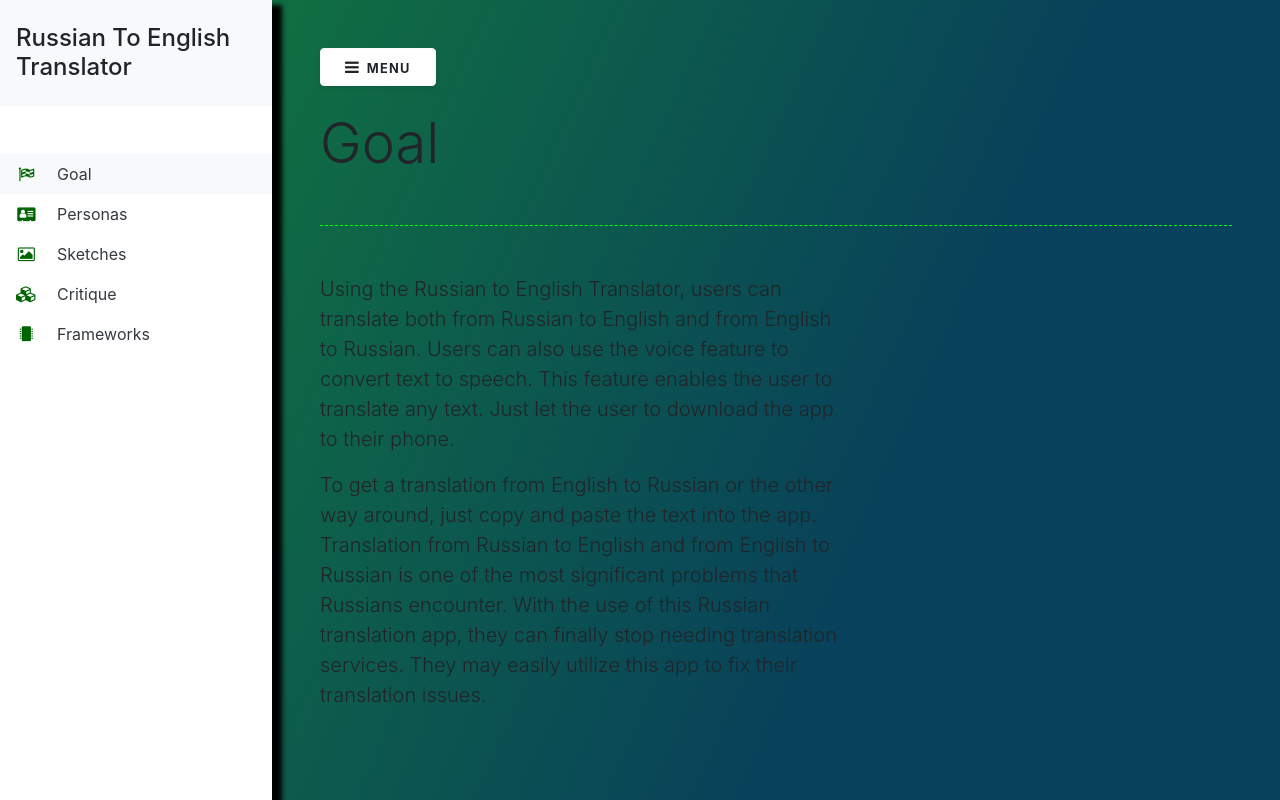
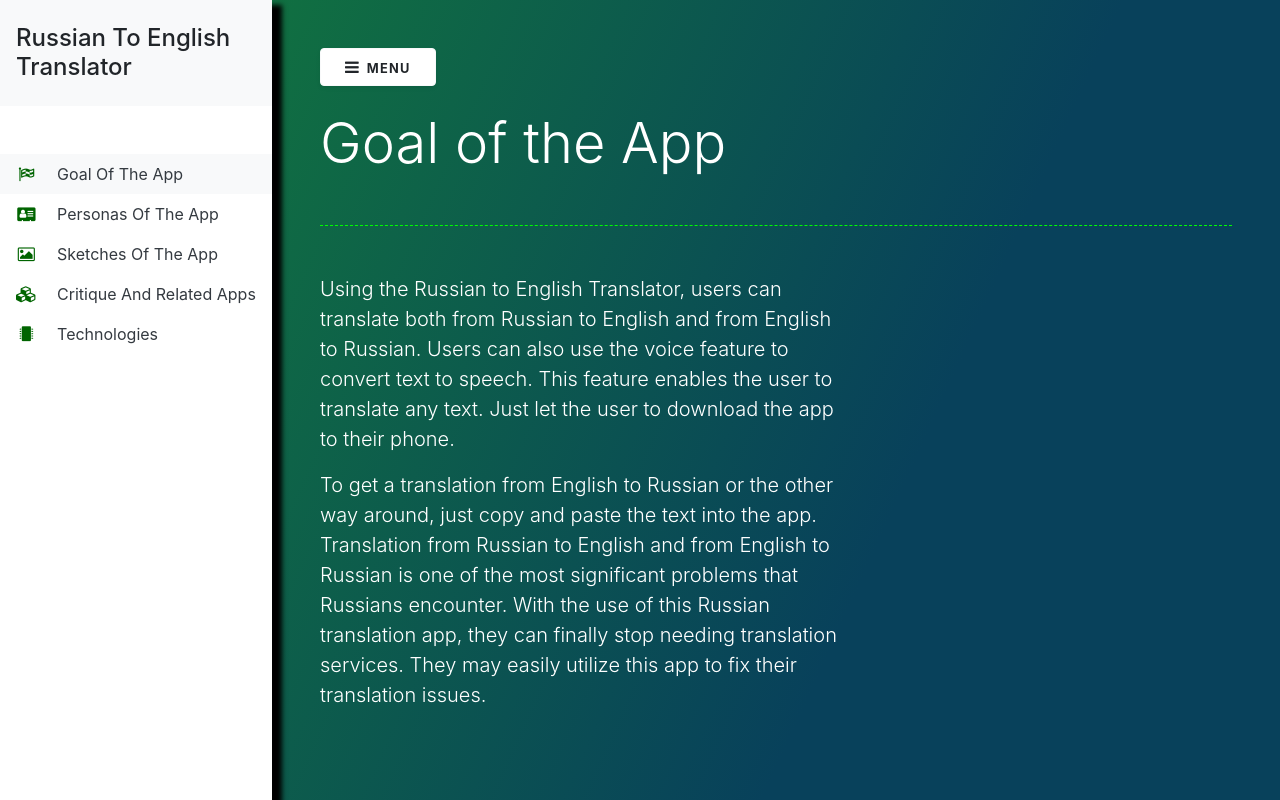
Before and after one commit to aemal55/Mobile-Computing-Assignment-1, a plain HTML site: page index.html in a window 1280 px wide. Drawn offline with nearby package versions, Linux system fonts and the light colour scheme; a script that the page names is missing.

Commit message:
Sample File 1

```diff
--- a/index.html
+++ b/index.html
@@ -24,31 +24,31 @@
     <li class="nav-item">
       <a href="index.html" class="nav-link text-dark bg-light">
                 <i class="fa fa-flag-checkered mr-3 text-primary fa-fw"></i>
-                Goal
+                Goal of the App
             </a>
     </li>
     <li class="nav-item">
       <a href="personas.html" class="nav-link text-dark">
                 <i class="fa fa-address-card mr-3 text-primary fa-fw"></i>
-                Personas
+                Personas of the App
             </a>
     </li>
     <li class="nav-item">
       <a href="sketches.html" class="nav-link text-dark">
                 <i class="fa fa-picture-o mr-3 text-primary fa-fw"></i>
-                Sketches
+                Sketches of the App
             </a>
     </li>
     <li class="nav-item">
         <a href="critique.html" class="nav-link text-dark">
                   <i class="fa fa-cubes mr-3 text-primary fa-fw"></i>
-                  Critique
+                  Critique and Related Apps
               </a>
       </li>
     <li class="nav-item">
       <a href="tech.html" class="nav-link text-dark">
             <i class="fa fa-microchip mr-3 text-primary fa-fw"></i>
-            Frameworks
+            Technologies
             </a>
 </li>
   </ul>
@@ -61,10 +61,10 @@
   <button id="sidebarCollapse" type="button" class="btn btn-light bg-white rounded-pill shadow-sm px-4 mb-4"><i class="fa fa-bars mr-2"></i><small class="text-uppercase font-weight-bold">Menu</small></button>
 
   <!--Content -->
-  <h2 class="display-4 text-black">Goal</h2>
-  <p class="lead text-black mb-0"></p>
+  <h2 class="display-4 text-white">Goal of the App</h2>
+  <p class="lead text-white mb-0"></p>
   <div class="separator"></div>
-  <div class="row text-black">
+  <div class="row text-white">
     <div class="col-lg-7">
       <p class="lead">Using the Russian to English Translator, users can translate both from Russian to English and from English to Russian. Users can also use the voice feature to convert text to speech. This feature enables the user to translate any text. Just let the user to download the app to their phone.</p>
 	  <p class="lead">To get a translation from English to Russian or the other way around, just copy and paste the text into the app. Translation from Russian to English and from English to Russian is one of the most significant problems that Russians encounter. With the use of this Russian translation app, they can finally stop needing translation services. They may easily utilize this app to fix their translation issues.</p>
```
